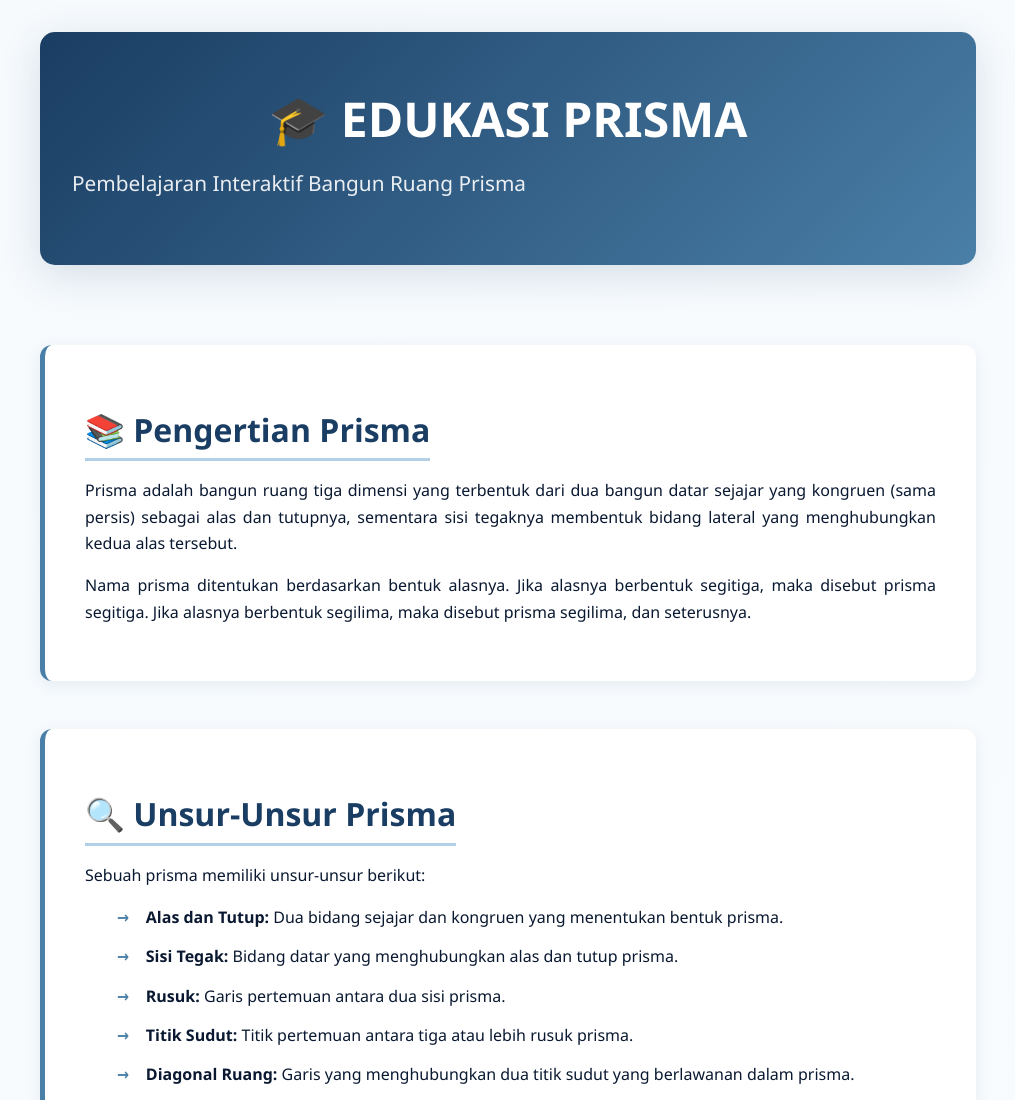
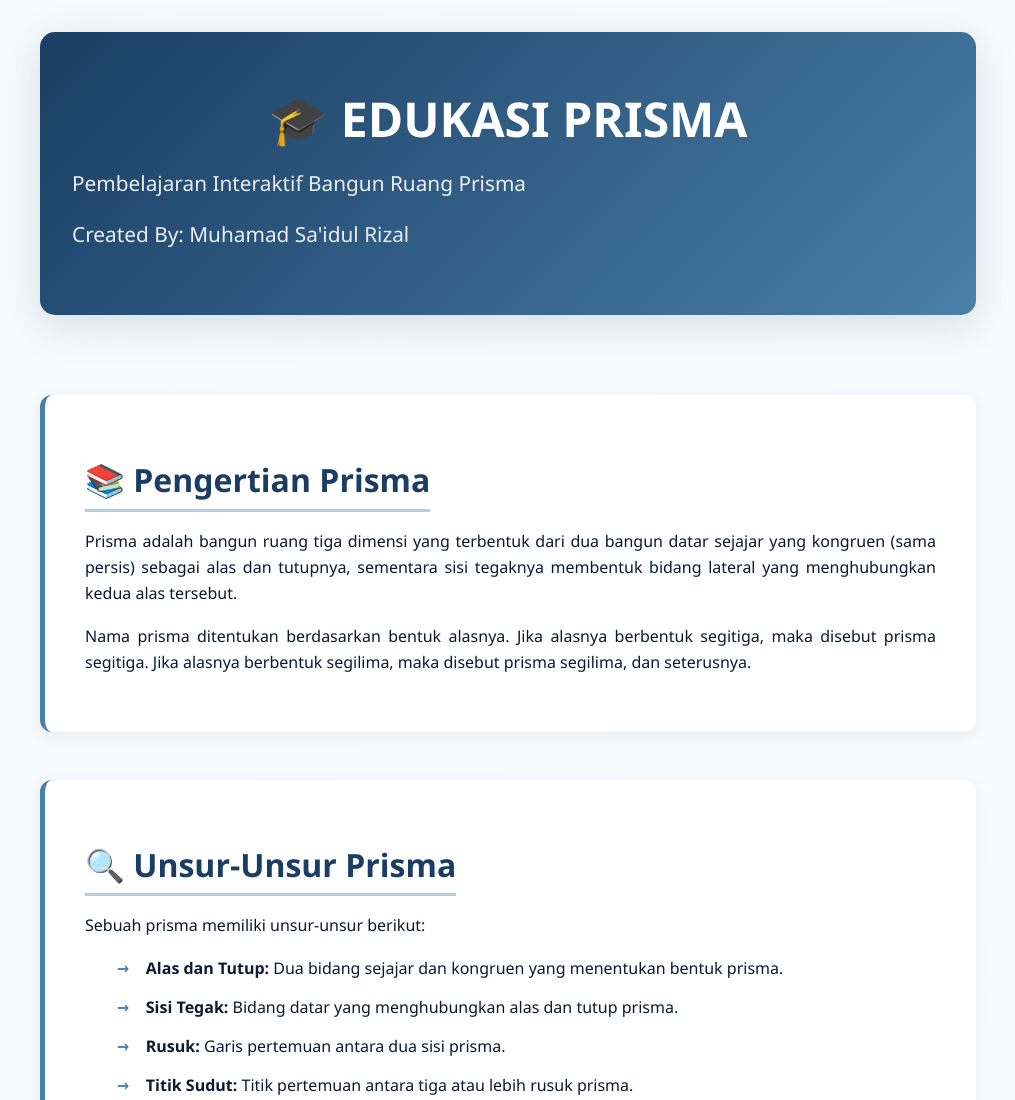
Before and after one commit to Rizal-Saidul/shape-prism-education, a plain HTML site: page index.html in a window 1280 px wide. Shown: the top 1100 px of the page, without its empty margins (132-1147 px from the left). Drawn offline with Linux system fonts and the light colour scheme.

Commit message:
bismillah final

```diff
--- a/index.html
+++ b/index.html
@@ -779,6 +779,11 @@
         >
           Pembelajaran Interaktif Bangun Ruang Prisma
         </p>
+        <p style="
+            font-size: 1.3rem;
+            margin-top: 1rem;
+            color: rgba(255, 255, 255, 0.9);
+          ">Created By: Muhamad Sa'idul Rizal</p>
       </div>
 
       <!-- SECTION: PENGERTIAN PRISMA ====================
@@ -1257,8 +1262,8 @@
 
       /**
        * Fungsi untuk menampilkan panel hasil tes
-       * @param {number} score - Skor yang diperoleh
-       * @param {object} results - Object berisi hasil setiap pertanyaan
+       *  Skor yang diperoleh
+       *  Object berisi hasil setiap pertanyaan
        */
       function showResults(score, results) {
         const percentage = Math.round((score / questionData.length) * 100);
```
